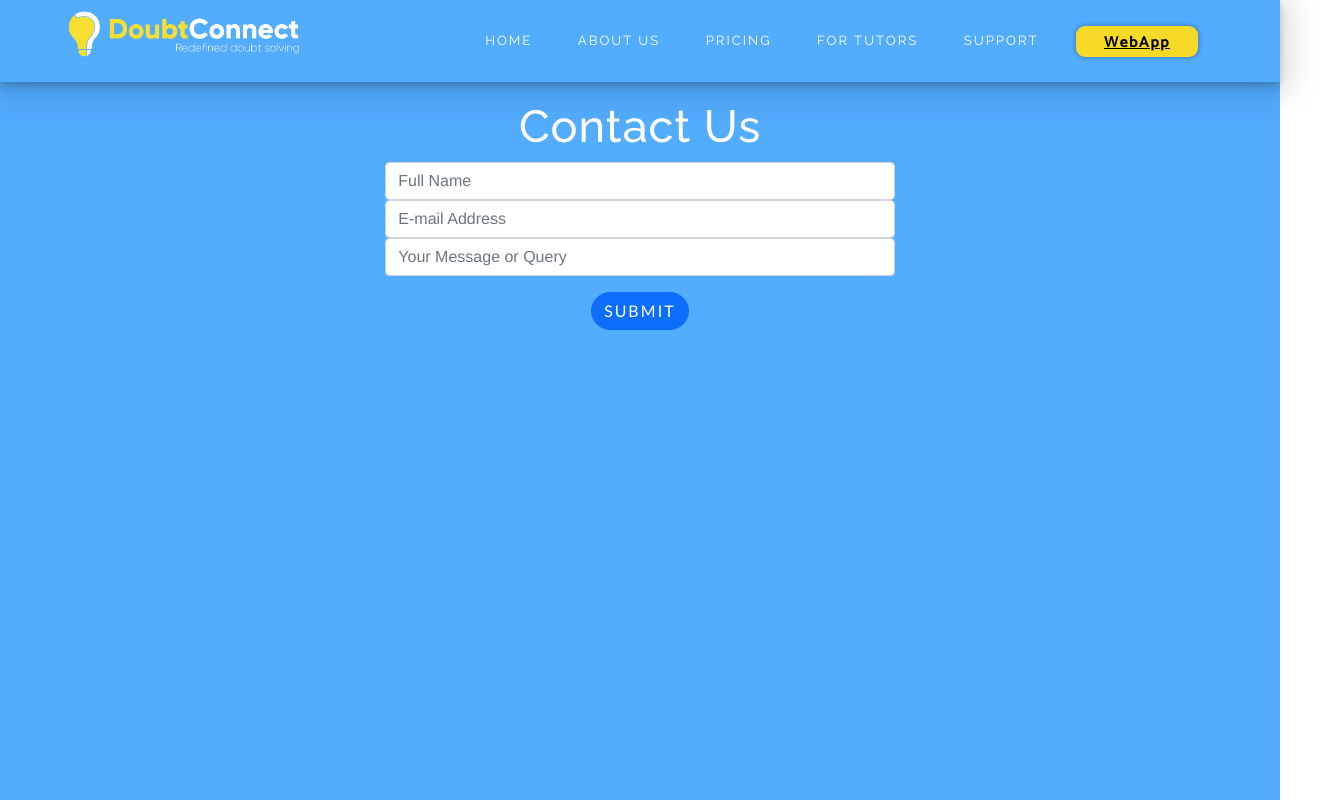
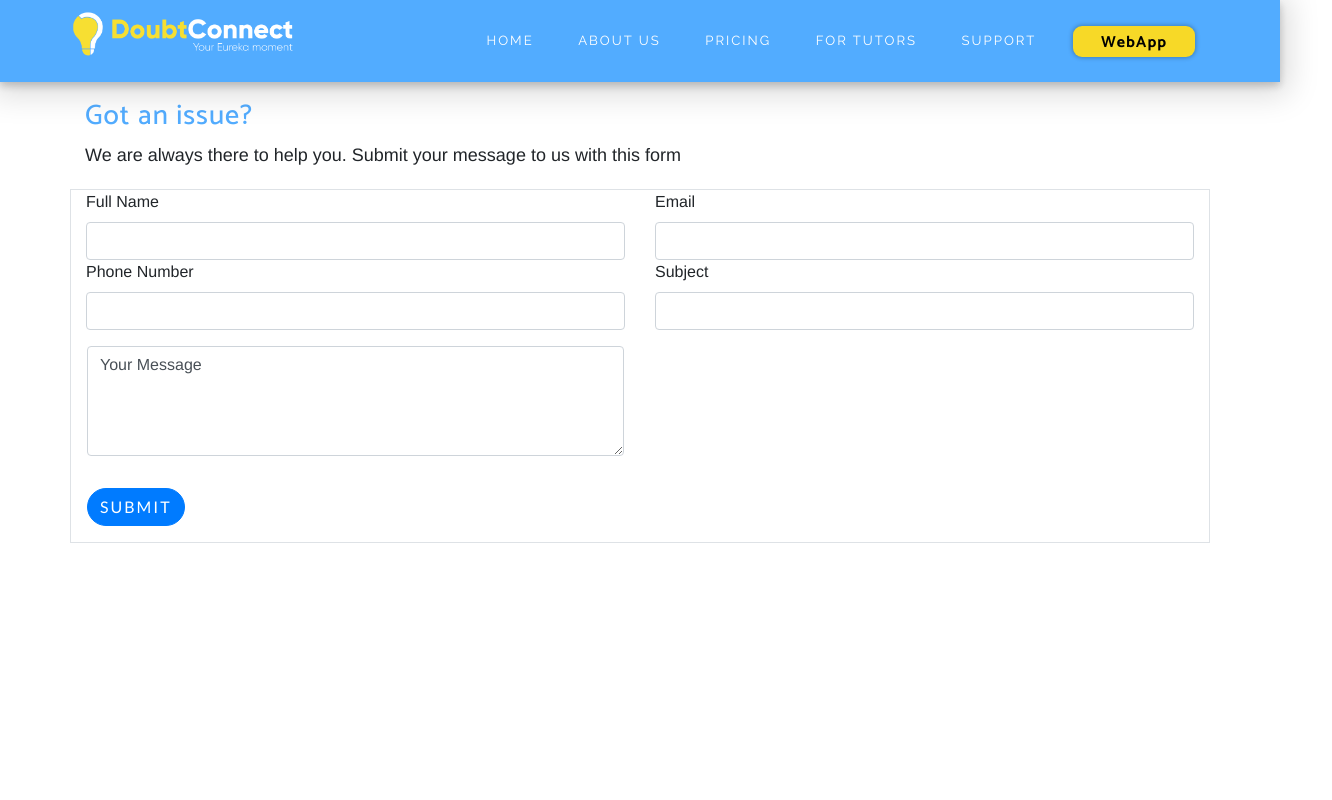
Before and after one commit to JAgrit20/DC_Doubt_Connect, a plain HTML site: page support.html in a window 1280 px wide. Shown: the top 800 px of the page, 1332 px wide, since content can reach past the window. Drawn offline with nearby package versions, Linux system fonts and the light colour scheme; a web font is replaced by a local one.

Commit message:
Final push
Signed-off-by: Trishiraj <gamerprince.exp@gmail.com>

```diff
--- a/support.html
+++ b/support.html
@@ -11,9 +11,10 @@
   <link rel="icon" href="img/ion.png" type="image/x-icon">
   <!-- Bootstrap core CSS -->
   <!-- <link href="vendor/bootstrap/css/bootstrap.min.css" rel="stylesheet"> -->
-  <link rel='stylesheet' href='https://cdn.jsdelivr.net/npm/bootstrap@5.0.0-beta2/dist/css/bootstrap.min.css'>
+  <link href="vendor/bootstrap/css/bootstrap.min.css" rel="stylesheet">
 
   <!-- Custom fonts for this template -->
+  <link href="vendor/fontawesome-free/css/all.min.css" rel="stylesheet">
   <!-- <link href="vendor/fontawesome-free/css/all.min.css" rel="stylesheet"> -->
   <link rel="stylesheet" href="vendor/simple-line-icons/css/simple-line-icons.css">
   <link href="https://fonts.googleapis.com/css?family=Lato" rel="stylesheet">
@@ -34,7 +35,7 @@
   <!-- Navigation -->
   <nav class="navbar navbar-expand-lg navbar-light fixed-top supportnav" id="mainNav" style="height: 82px;background-color: #52acff !important;">
     <div class="container">
-      <a class="navbar-brand js-scroll-trigger display-1" href="index.html" style="margin-top: -14px;margin-left: -37px;"><img src="img/DClogo.png" id="navlogo" alt="logo" height="80px" width="276px"></a>
+      <a class="navbar-brand js-scroll-trigger display-1" href="index.html" style="margin-top: -14px;margin-left: -37px;"><img src="img/new-dc-logo.png" id="navlogo" alt="logo" height="200px" width="276px"></a>
 
       <button class="navbar-toggler navbar-toggler-right" type="button" data-toggle="collapse" data-target="#navbarResponsive" aria-controls="navbarResponsive" aria-expanded="false" aria-label="Toggle navigation">
         <i class="fas fa-bars"></i>
@@ -59,49 +60,37 @@
         </ul>
       </div>
       <a class="js-scroll-trigger navtoggle" href="https://doubtconnect.in/" target="blank" style="color:black;font-weight:bolder !important;height: 31px;top:41px;padding: 5px;padding-left: 28px;padding-right: 28px;border-radius: 9px;width: 273px;background: #f7d927;box-shadow: 0px 0px 4px 1px rgb(0 0 0 / 25%);width: auto;"><b>WebApp</b></a>
-
     </div>
   </nav>
 
-  <section class="text-center" style="background-color: #52acff; height: 100vh;">
-    <div class="section-heading text-center">
-      <h2 style="font-size: 45px; font-weight: 500;font-family: 'Raleway', sans-serif; color: white;">Contact Us</h2>
-    </div>
-    <div class="container-sm col-5">
-    <div class="form-body">
-      <div class="row">
-          <div class="form-holder">
-              <div class="form-content">
-                  <div class="form-items">
-                      <form class="requires-validation" novalidate>
-                          <div class="col-md-12">
-                             <input class="form-control" type="text" name="name" placeholder="Full Name" required>
-                             <div class="valid-feedback">Full Name</div>
-                             <div class="invalid-feedback">Username field cannot be blank!</div>
-                          </div>
-
-                          <div class="col-md-12">
-                              <input class="form-control" type="email" name="email" placeholder="E-mail Address" required>
-                               <div class="valid-feedback">Email field is valid!</div>
-                               <div class="invalid-feedback">Email field cannot be blank!</div>
-                          </div>
-
-                         <div class="col-md-12">
-                              <input class="form-control" type="text" placeholder="Your Message or Query">
-                         </div>
-
-                          <div class="form-button mt-3">
-                              <button id="submit" type="submit" class="btn btn-primary">Submit</button>
-                          </div>
-                      </form>
-                  </div>
-              </div>
-          </div>
+  <section class="container-sm vh-100">
+    <h3 style="font-weight: 500; color: #52acff;">Got an issue?</h3>
+    <p>We are always there to help you. Submit your message to us with this form</p>
+    <form class="row g-3 border">
+      <div class="col-md-6">
+        <label for="inputEmail4" class="form-label">Full Name</label>
+        <input type="text" class="form-control" id="inputEmail4">
       </div>
-  </div>
-</div>
+      <div class="col-md-6">
+        <label for="inputPassword4" class="form-label">Email</label>
+        <input type="email" class="form-control" id="inputPassword4">
+      </div>
+      <div class="col-md-6">
+        <label for="inputAddress" class="form-label">Phone Number</label>
+        <input type="tel" class="form-control" id="inputAddress">
+      </div>
+      <div class="col-md-6">
+        <label for="inputAddress" class="form-label">Subject</label>
+        <input type="text" class="form-control" id="inputAddress">
+      </div>
+      <div class="col-md-6 p-3">
+        <textarea type="text" rows="4" class="form-control" id="inputCity">Your Message</textarea>
+      </div>
+      <div class="col-12 p-3">
+        <button type="submit" class="btn btn-primary">Submit</button>
+      </div>
+    </form>
   </section>
-
 
   <footer style="padding: 25px 0;text-align:center;color: white;background-color: black;height: 255px; font-family: 'Open Sans', sans-serif !important;">
     <div style="margin-left: 0;margin-right: 0;">
@@ -167,7 +156,6 @@
     </div>
   </footer>
 
-  <script src="https://cdn.lordicon.com//libs/frhvbuzj/lord-icon-2.0.2.js"></script>
   <!-- Bootstrap core JavaScript -->
   <script src="vendor/jquery/jquery.min.js"></script>
   <script src="vendor/bootstrap/js/bootstrap.bundle.min.js"></script>
```
Also changed, not shown: about.html (+1 -1 lines), index.html (+1 -1 lines), pricing.html (+1 -1 lines), tutors.html (+1 -1 lines), img/new-dc-logo.png (added).
